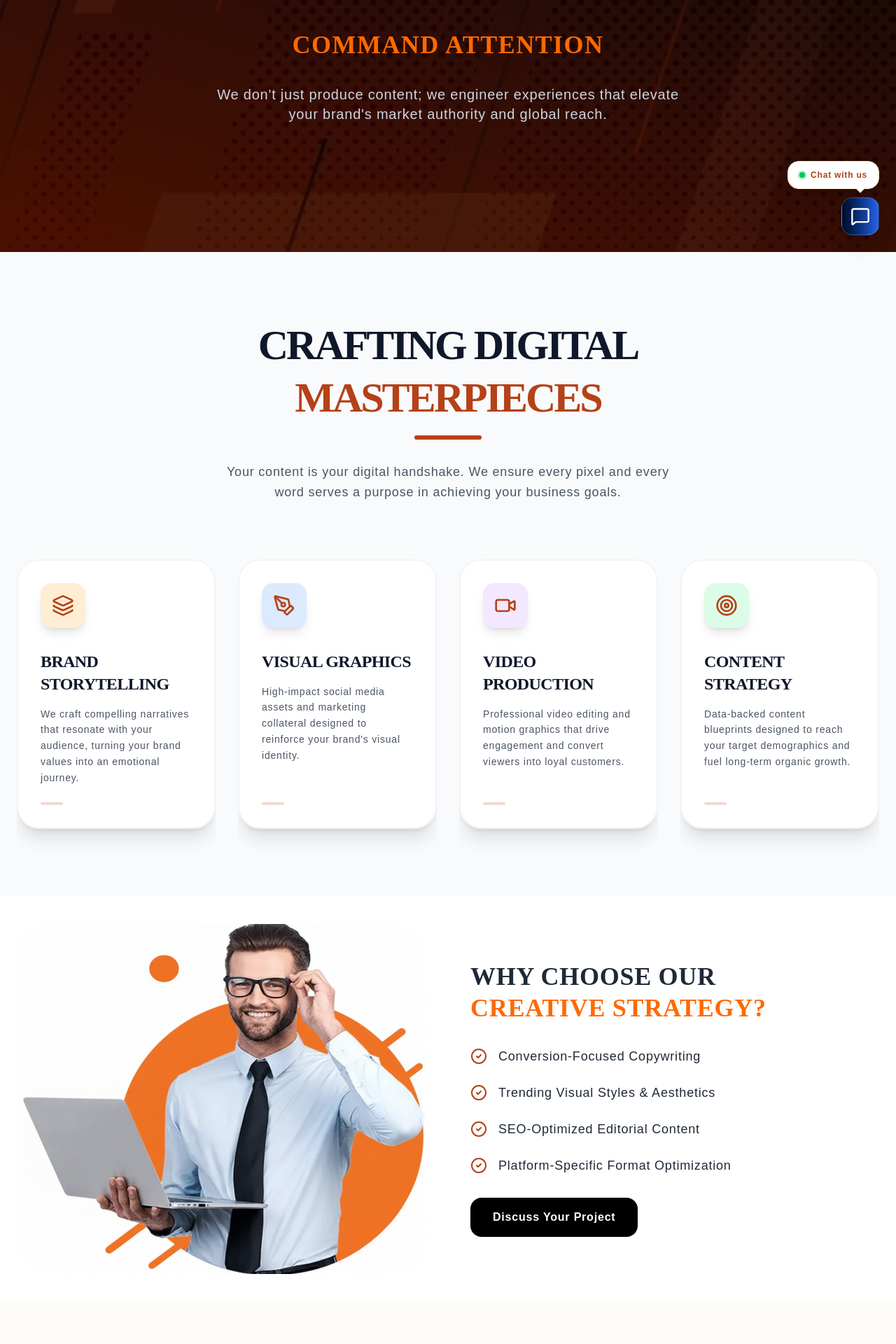
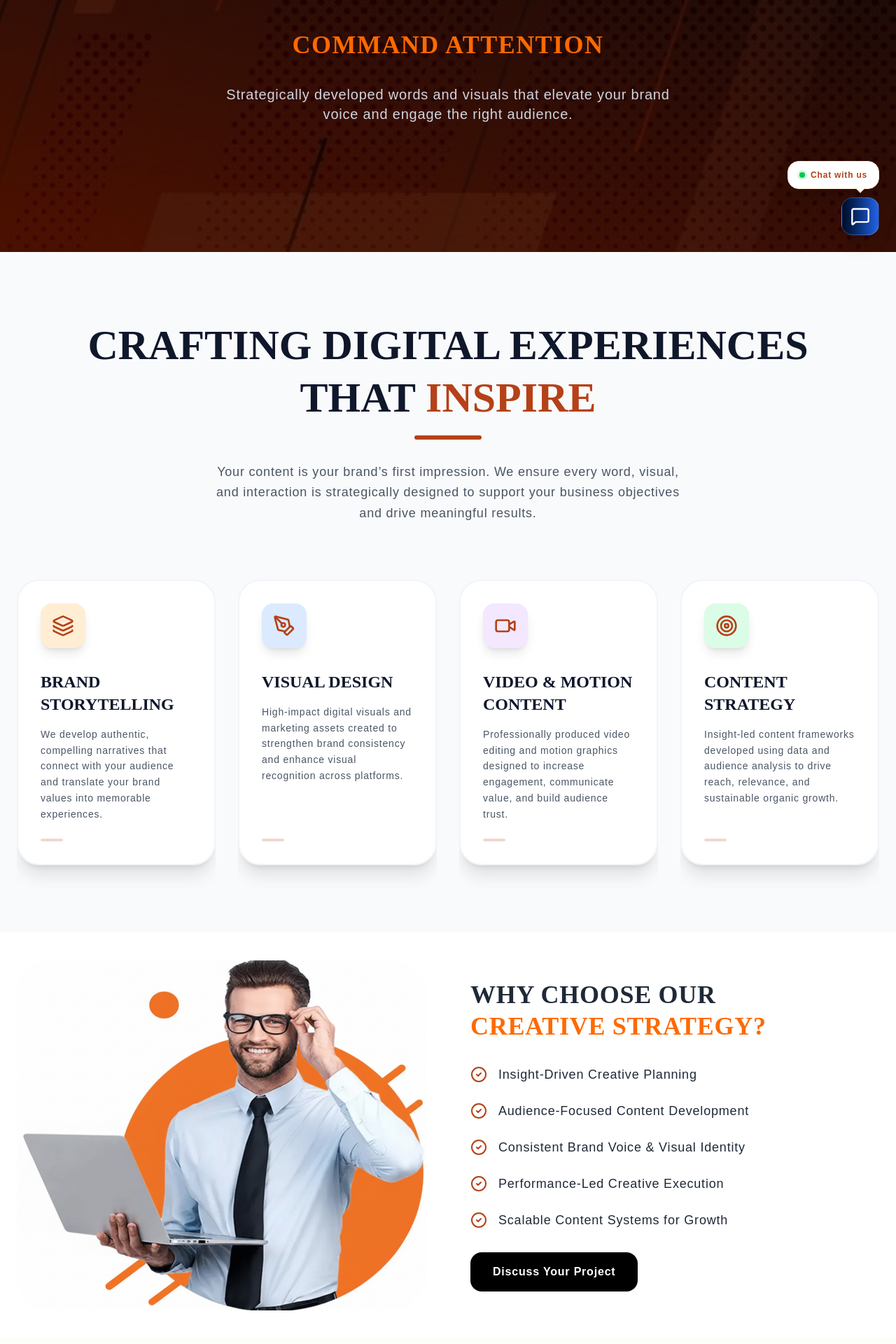
Before and after one commit to Umarnazir-7860/Bizgrow-Digital, a Next.js app: page /creative-content in a window 1280 px wide. Shown: the part 440-2360 px from the top of the page at 70% size. Built offline with nearby package versions, Linux system fonts and the light colour scheme.

Commit message:
Add the seo content of creative content page

```diff
--- a/app/creative-content/page.jsx
+++ b/app/creative-content/page.jsx
@@ -11,28 +11,28 @@ const CreativeContentPage = () => {
   const contentFeatures = [
     {
       title: "Brand Storytelling",
-      desc: "We craft compelling narratives that resonate with your audience, turning your brand values into an emotional journey.",
+      desc: "We develop authentic, compelling narratives that connect with your audience and translate your brand values into memorable experiences.",
       icon: <Layers className="w-8 h-8" />,
       bgColor: "bg-orange-100",
       hoverBg: "group-hover:bg-[#B54118]",
     },
     {
-      title: "Visual Graphics",
-      desc: "High-impact social media assets and marketing collateral designed to reinforce your brand's visual identity.",
+      title: "Visual Design",
+      desc: "High-impact digital visuals and marketing assets created to strengthen brand consistency and enhance visual recognition across platforms.",
       icon: <PenTool className="w-8 h-8" />,
       bgColor: "bg-blue-100",
       hoverBg: "group-hover:bg-[#B54118]",
     },
     {
-      title: "Video Production",
-      desc: "Professional video editing and motion graphics that drive engagement and convert viewers into loyal customers.",
+      title: "Video & Motion Content",
+      desc: "Professionally produced video editing and motion graphics designed to increase engagement, communicate value, and build audience trust.",
       icon: <Video className="w-8 h-8" />,
       bgColor: "bg-purple-100",
       hoverBg: "group-hover:bg-[#B54118]",
     },
     {
       title: "Content Strategy",
-      desc: "Data-backed content blueprints designed to reach your target demographics and fuel long-term organic growth.",
+      desc: "Insight-led content frameworks developed using data and audience analysis to drive reach, relevance, and sustainable organic growth.",
       icon: <Target className="w-8 h-8" />,
       bgColor: "bg-green-100",
       hoverBg: "group-hover:bg-[#B54118]",
@@ -56,15 +56,15 @@ const CreativeContentPage = () => {
             {/* 🔹 FIX: Wrapper div inside FadeIn to force centering */}
             <div className="w-full flex flex-col items-center">
               <span className="text-orange-500 font-bold tracking-widest uppercase text-sm mb-4 block text-center">
-                Creative Excellence
+                Creative Content
               </span>
             </div>
           </FadeIn>
 
           <FadeIn direction="up" delay={0.4}>
             <div className="w-full flex flex-col items-center">
-              <h1 className="text-white text-4xl md:text-7xl text-center font-bold max-w-4xl leading-tight">
-                Words & Visuals That <br />
+              <h1 className="text-white text-4xl md:text-7xl text-center font-bold max-w-5xl leading-tight">
+                Words & Visuals That Define Authority <br />
                 <span className="text-orange-500 text-4xl">
                   Command Attention
                 </span>
@@ -75,8 +75,8 @@ const CreativeContentPage = () => {
           <FadeIn direction="up" delay={0.6}>
             <div className="w-full flex flex-col items-center">
               <p className="text-gray-300 text-lg md:text-xl text-center max-w-2xl mt-6">
-                We don't just produce content; we engineer experiences that
-                elevate your brand's market authority and global reach.
+                Strategically developed words and visuals that elevate your
+                brand voice and engage the right audience.
               </p>
             </div>
           </FadeIn>
@@ -92,9 +92,10 @@ const CreativeContentPage = () => {
           {/* Header Text */}
           <div className="flex flex-col justify-center items-center mb-20 gap-4 text-center">
             <FadeIn direction="up" delay={0.2}>
-              <h2 className="text-4xl md:text-6xl font-black text-slate-900 dark:text-white leading-tight tracking-tighter uppercase">
-                Crafting Digital <br />
-                <span className="text-[#B54118]">Masterpieces</span>
+              <h2 className="text-4xl md:text-6xl  font-black text-slate-900 dark:text-white leading-tight tracking-normal uppercase">
+                Crafting Digital Experiences <br />
+                That
+                <span className="text-[#B54118]"> Inspire</span>
               </h2>
               <div className="w-24 h-1.5 bg-[#B54118] mx-auto mt-4 rounded-full" />
             </FadeIn>
@@ -102,9 +103,9 @@ const CreativeContentPage = () => {
             <FadeIn direction="up" delay={0.4}>
               <div className="flex justify-center">
                 <p className="text-gray-600 dark:text-gray-400 text-lg md:text-lg max-w-2xl leading-relaxed font-medium mt-4">
-                  Your content is your digital handshake. We ensure every pixel
-                  and every word serves a purpose in achieving your business
-                  goals.
+                  Your content is your brand’s first impression. We ensure every
+                  word, visual, and interaction is strategically designed to
+                  support your business objectives and drive meaningful results.
                 </p>
               </div>
             </FadeIn>
@@ -131,7 +132,7 @@ const CreativeContentPage = () => {
                   </div>
 
                   {/* Title & Description */}
-                  <h3 className="text-2xl font-black text-slate-900 dark:text-white mb-4 tracking-tight group-hover:text-[#B54118] transition-colors">
+                  <h3 className="text-2xl font-black text-slate-900 dark:text-white mb-4 tracking-normal group-hover:text-[#B54118] transition-colors">
                     {item.title}
                   </h3>
 
@@ -172,10 +173,11 @@ const CreativeContentPage = () => {
 
             <div className="space-y-6">
               {[
-                "Conversion-Focused Copywriting",
-                "Trending Visual Styles & Aesthetics",
-                "SEO-Optimized Editorial Content",
-                "Platform-Specific Format Optimization",
+                "Insight-Driven Creative Planning",
+                "Audience-Focused Content Development",
+                "Consistent Brand Voice & Visual Identity",
+                "Performance-Led Creative Execution",
+                "Scalable Content Systems for Growth",
               ].map((text, i) => (
                 <FadeIn key={i} direction="up" delay={0.1 * i}>
                   <div className="flex items-center gap-4">
@@ -221,7 +223,7 @@ const CreativeContentPage = () => {
               <FadeIn direction="up" delay={0.2}>
                 {/* Top Badge for extra detail */}
                 <div className="flex justify-center mb-8">
-                   <span className="px-6 py-2 rounded-full bg-white/5 backdrop-blur-md border border-white/10 border-l-[#B54118] border-l-4 text-white text-xs md:text-sm font-black tracking-[0.3em] uppercase">
+                  <span className="px-6 py-2 rounded-full bg-white/5 backdrop-blur-md border border-white/10 border-l-[#B54118] border-l-4 text-white text-xs md:text-sm font-black tracking-[0.3em] uppercase">
                     Creative Excellence
                   </span>
                 </div>
@@ -236,8 +238,8 @@ const CreativeContentPage = () => {
 
               <FadeIn direction="up" delay={0.4}>
                 <p className="mx-auto mb-12 text-lg md:text-2xl text-gray-300 font-light leading-relaxed max-w-2xl italic">
-                  "Ready to give your brand the creative edge it deserves? Your
-                  dream project is just one conversation away."
+                  "Ready to give your brand a creative edge that delivers real
+                  impact? Your next project starts with a simple conversation."
                 </p>
               </FadeIn>
 
```
